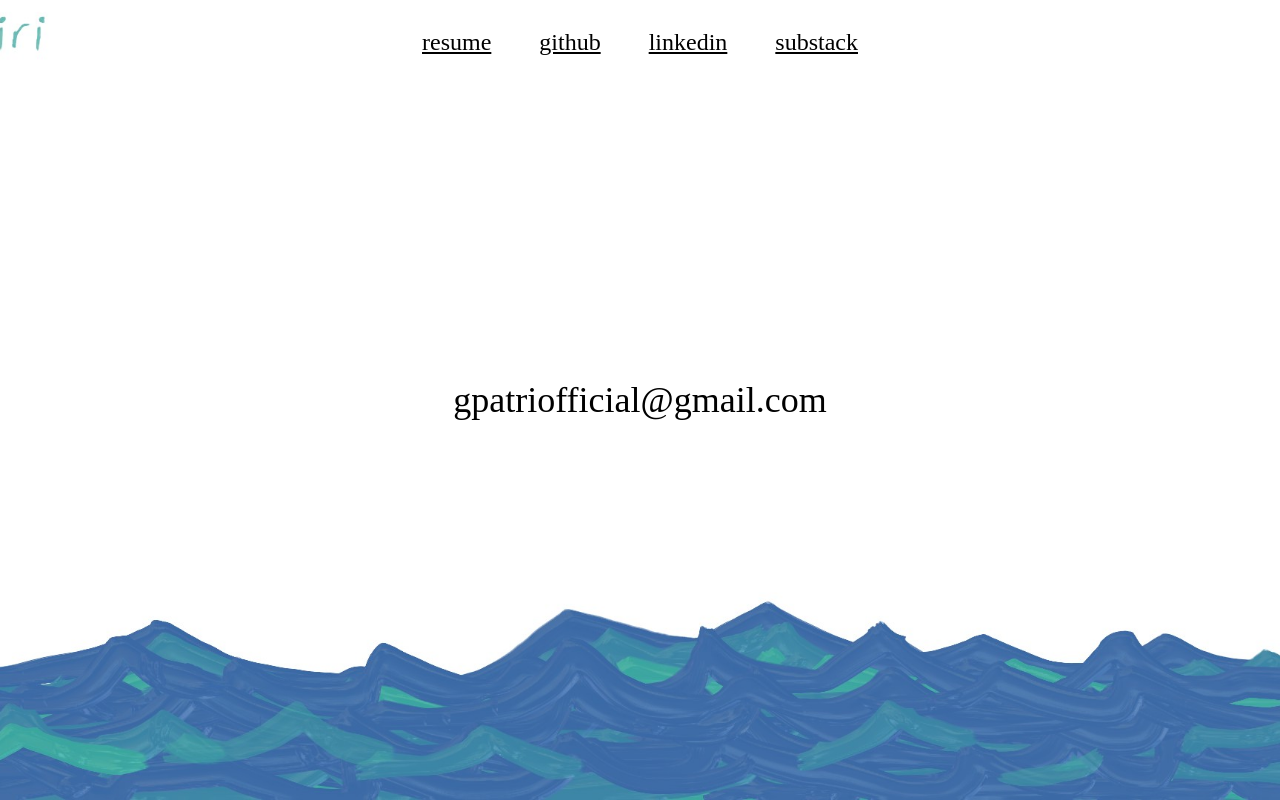
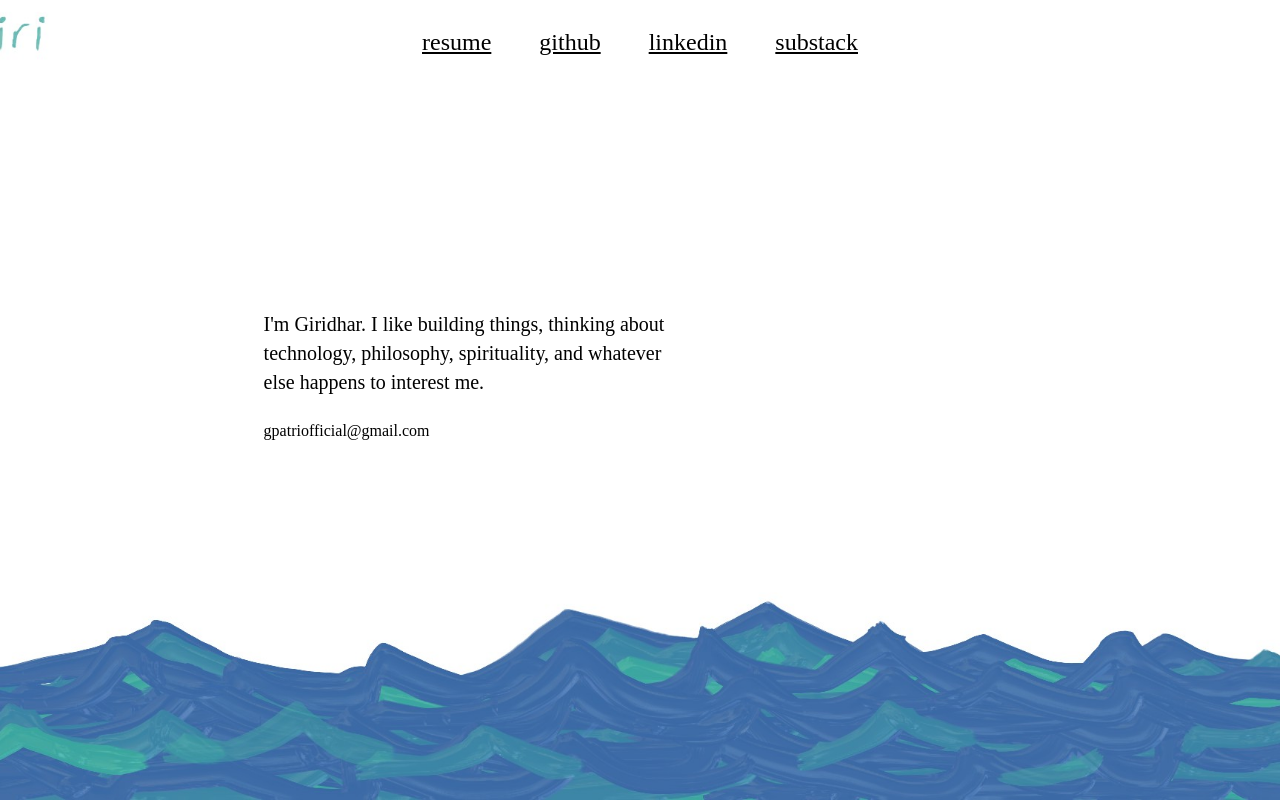
Before and after one commit to gitidhar/giridhar-world, a Next.js app: page / in a window 1280 px wide. Built offline with nearby package versions, Linux system fonts and the light colour scheme.

Commit message:
description

```diff
--- a/app/page.tsx
+++ b/app/page.tsx
@@ -11,6 +11,8 @@ export default function Home() {
         backgroundColor: "white",
         position: "relative",
         fontFamily: '"Times New Roman", Times, serif',
+        color: "black",
+        overflow: "hidden",
       }}
     >
       <nav
@@ -22,10 +24,13 @@ export default function Home() {
           display: "flex",
           gap: "48px",
           fontSize: "24px",
+          whiteSpace: "nowrap",
         }}
       >
         <a
           href="/resume.pdf"
+          target="_blank"
+          rel="noopener noreferrer"
           style={{
             color: "black",
             textDecoration: "underline",
@@ -71,18 +76,35 @@ export default function Home() {
         </a>
       </nav>
 
-      <div
+      <section
         style={{
-          minHeight: "100vh",
-          display: "flex",
-          alignItems: "center",
-          justifyContent: "center",
+          position: "absolute",
+          top: "47%",
+          left: "37%",
+          transform: "translate(-50%, -50%)",
+          width: "420px",
+          maxWidth: "80vw",
           color: "black",
-          fontSize: "36px",
+          fontSize: "20px",
+          lineHeight: "1.45",
+          textAlign: "left",
         }}
       >
-        gpatriofficial@gmail.com
-      </div>
+        <p style={{ margin: 0 }}>
+          I'm Giridhar. I like building things, thinking about technology,
+          philosophy, spirituality, and whatever else happens to interest me.
+        </p>
+
+        <p
+          style={{
+            marginTop: "22px",
+            marginBottom: 0,
+            fontSize: "16px",
+          }}
+        >
+          gpatriofficial@gmail.com
+        </p>
+      </section>
     </main>
   );
 }
```
